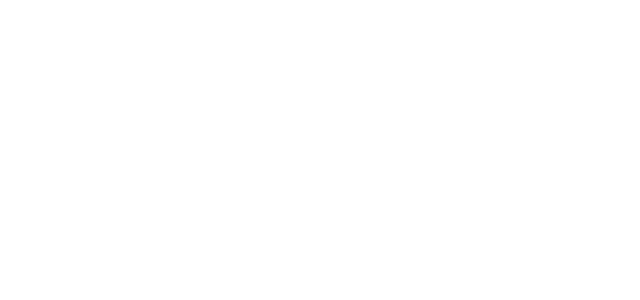
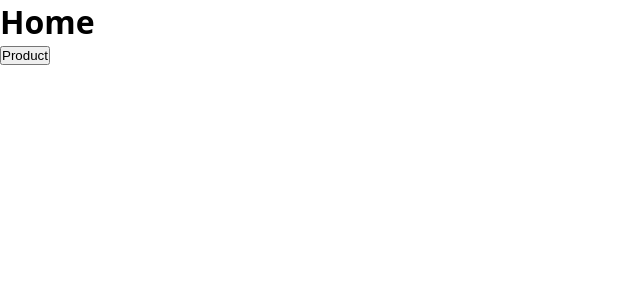
Before and after one commit to jomno/react-app, a React (Create React App) app: page / in a window 1280 px wide. Shown: the top 300 px of the page, without its empty margins (0-640 px from the left). Built offline with nearby package versions, Linux system fonts and the light colour scheme.

Commit message:
API를 통해서 상품 데이터 불러오기

```diff
--- a/src/App.js
+++ b/src/App.js
@@ -1,6 +1,17 @@
+import { BrowserRouter as Router, Routes, Route } from 'react-router-dom';
+import Home from './routes/Home';
+import Product from './routes/Product';
+import './css/App.css';
 
 function App() {
-  return
+  return (
+    <Router>
+      <Routes>
+        <Route path="/" element={<Home />} />
+        <Route path="/Product" element={<Product />} />
+      </Routes>
+    </Router>
+  );
 }
 
 export default App;
--- /dev/null
+++ b/src/css/App.css
@@ -0,0 +1,26 @@
+* {
+  margin: 0;
+  padding: 0;
+}
+
+body {
+  font-family: system-ui, -apple-system, BlinkMacSystemFont, 'Segoe UI', Roboto, Oxygen, Ubuntu, Cantarell, 'Open Sans', 'Helvetica Neue', sans-serif;
+}
+
+li {
+  list-style: none;
+}
+
+.item-image {
+  width: 60px;
+  height: 60px;
+  border: 2px solid #ccc;
+  border-radius: 100%;
+}
+
+img {
+  width: 100%;
+  height: 100%;
+  object-fit: cover;
+  border-radius: 100%;
+}
--- /dev/null
+++ b/src/routes/Home.js
@@ -0,0 +1,14 @@
+import { Link } from 'react-router-dom';
+
+function Home() {
+  return (
+    <div>
+      <h1>Home</h1>
+      <Link to="/Product">
+        <button>Product</button>
+      </Link>
+    </div>
+  );
+}
+
+export default Home;
--- /dev/null
+++ b/src/routes/Product.js
@@ -0,0 +1,18 @@
+import { useEffect, useState } from "react";
+
+function Product() {
+  const [productData, setProductData] = useState([]);
+  useEffect(() => {
+    fetch('https://fakestoreapi.com/products')
+      .then(response => response.json())
+      .then(data => setProductData(data))
+  }, [])
+  // console.log(productData);
+
+  return (
+    <div>
+      <h1>상품 목록</h1>
+    </div>
+  )
+}
+export default Product;
```
